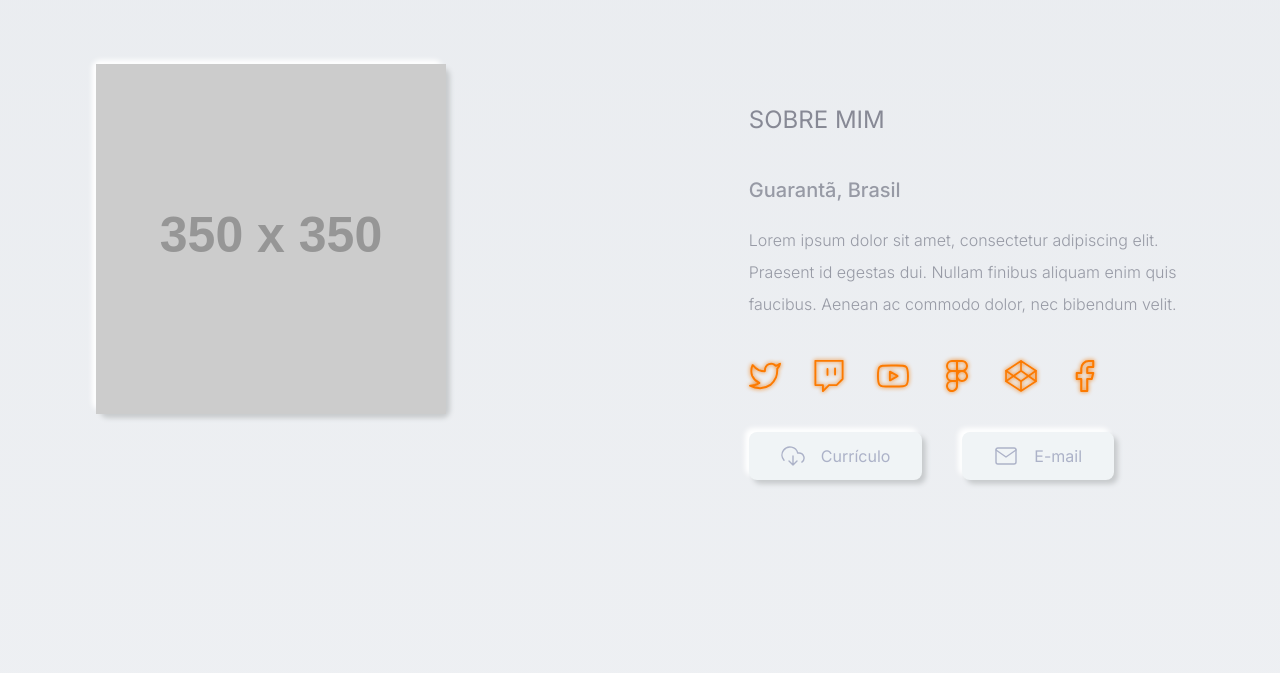
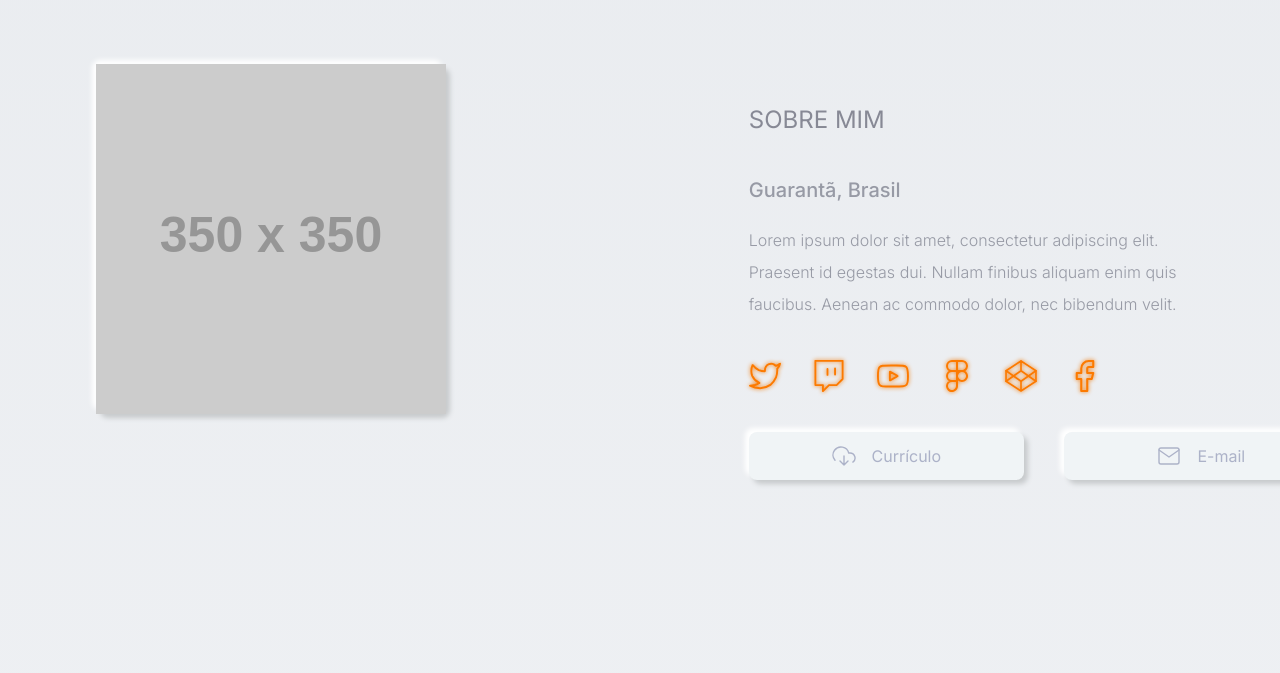
Before and after one commit to lui-dias/desafio-20, a Next.js app: page / in a window 1280 px wide. Shown: the part 904-1577 px from the top of the page. Built offline with nearby package versions, Linux system fonts and the light colour scheme.

Commit message:
fix more buttons errors

```diff
--- a/src/pages/index.tsx
+++ b/src/pages/index.tsx
@@ -254,7 +254,7 @@ export default function _({ theme: _theme }: Props) {
                         <Looper
                             primary={primary}
                             secondary={secondary}
-                            className='absolute w-[1020px] h-[600px] top-[350px] md:top-0 md:left-[clamp(400px,50%,1000px)] '
+                            className='absolute w-[1020px] h-[600px] top-[350px] md:top-0 md:left-[clamp(400px,50%,1000px)]'
                         />
 
                         <section className='font-semibold flex flex-col'>
@@ -268,7 +268,7 @@ export default function _({ theme: _theme }: Props) {
                                 <h2 className='text-xl uppercase text-center lg:text-left text-[#979aa5] dark:text-_light'>
                                     Desenvolvedor Front-end & UI Designer.
                                 </h2>
-                                <div className='flex flex-col lg:flex-row gap-6 items-center mt-12'>
+                                <div className='flex flex-col lg:flex-row gap-6 items-center mt-12 z-10'>
                                     {theme === 'light' ? (
                                         <>
                                             <Neumorph>
@@ -386,13 +386,13 @@ export default function _({ theme: _theme }: Props) {
                                         </li>
                                     </ul>
 
-                                    <div className='flex flex-col lg:flex-row gap-x-10 gap-y-6'>
+                                    <div className='flex flex-col lg:flex-row gap-x-10 gap-y-6 items-center'>
                                         {theme === 'light' ? (
                                             <>
                                                 <Neumorph>
                                                     <a
                                                         href='#/'
-                                                        className='flex items-center gap-x-4 px-8 py-3 max-w-[275px] justify-center w-full mx-auto lg:mx-0 lg:w-auto'
+                                                        className='flex items-center gap-x-4 px-8 py-3 justify-center min-w-[275px]'
                                                     >
                                                         <DownloadCloud className='w-6 h-6 select-none stroke-_dark dark:stroke-_light' />
                                                         <span>Currículo</span>
@@ -401,7 +401,7 @@ export default function _({ theme: _theme }: Props) {
                                                 <Neumorph>
                                                     <a
                                                         href='#/'
-                                                        className='flex items-center gap-x-4 px-8 py-3 max-w-[275px] justify-center w-full mx-auto lg:mx-0 lg:w-auto'
+                                                        className='flex items-center gap-x-4 px-8 py-3 justify-center min-w-[275px]'
                                                     >
                                                         <Email className='w-6 h-6 select-none stroke-_dark dark:stroke-_light' />
                                                         <span>E-mail</span>
```
